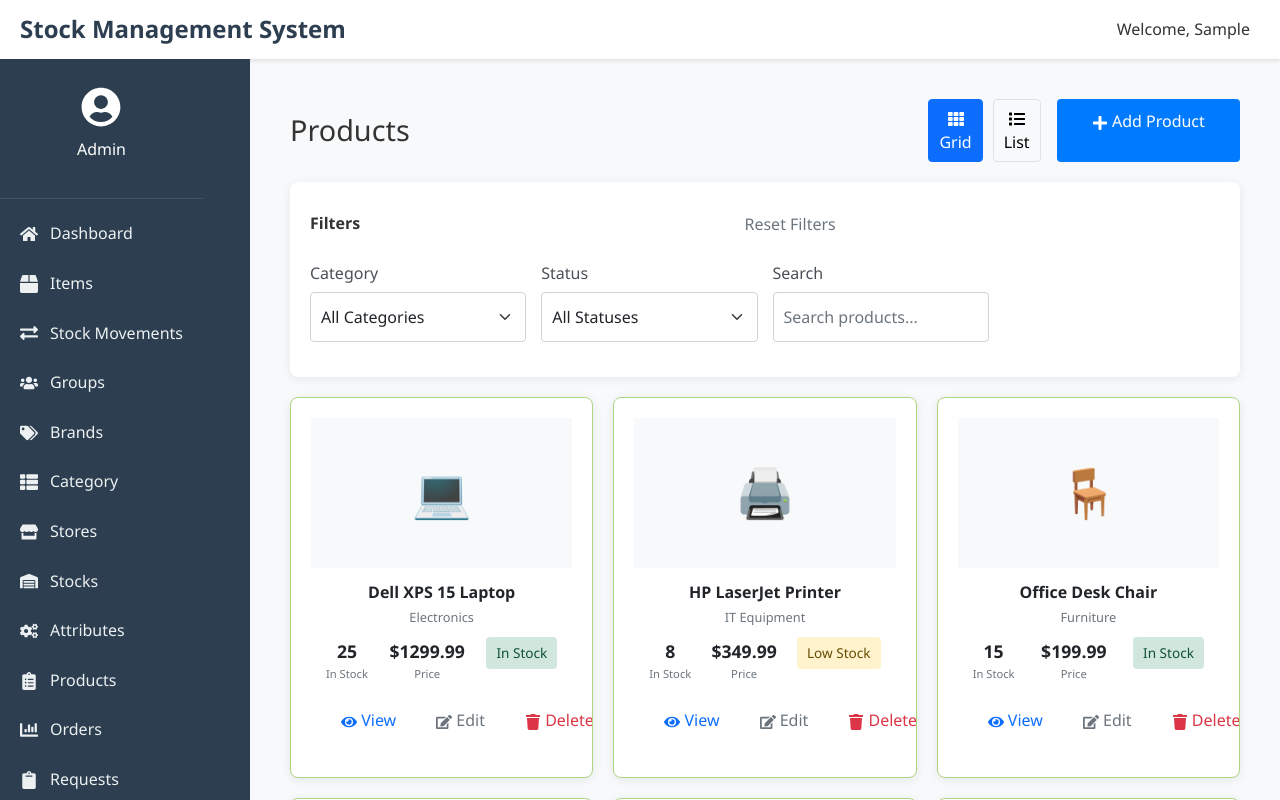
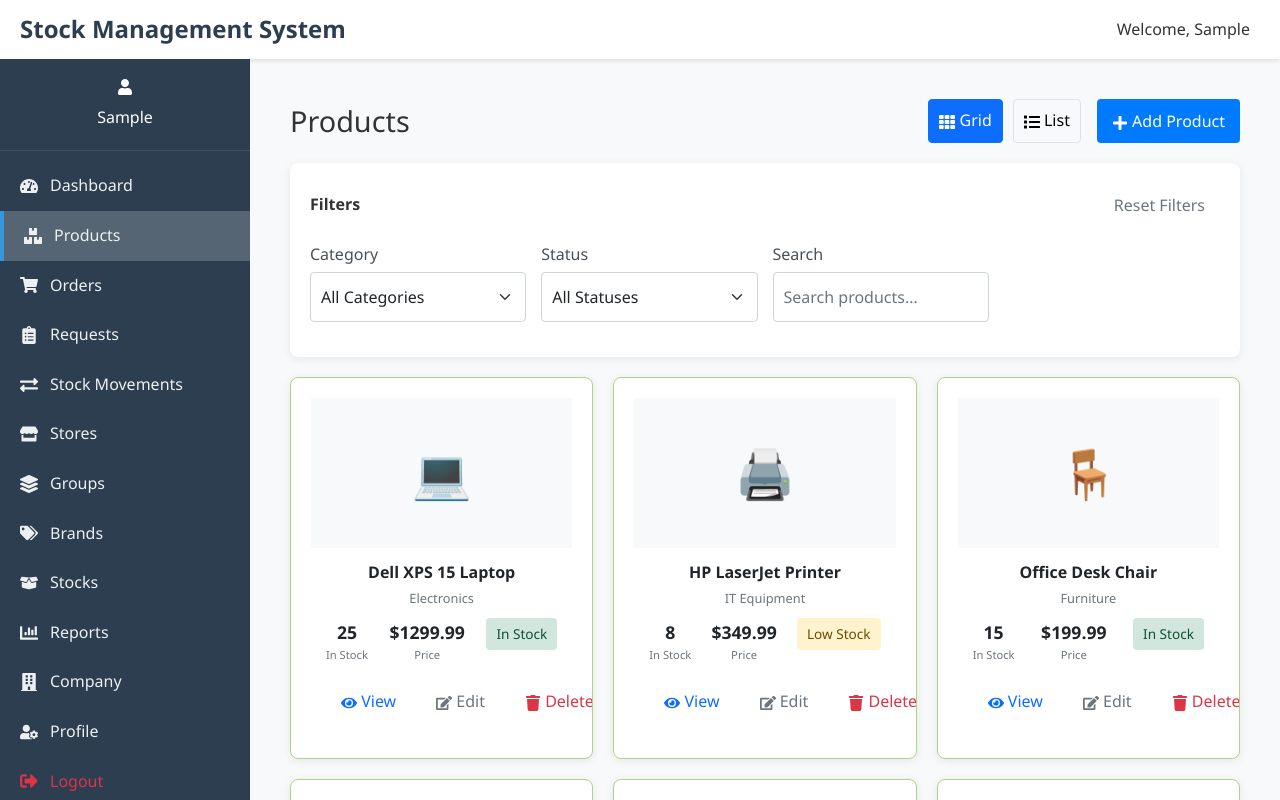
Before and after one commit to icechidi/NITStockMgtMain_v1.0, a React (Create React App) app in the folder client/: page /products in a window 1280 px wide. Both pictures are taken after typing "Sample", "Sample123" into the empty fields and a click on the button "Login". Shown: the top 800 px of the page. Built offline with nearby package versions, Linux system fonts and the light colour scheme.

Commit message:
Conflict with CSS files, renaming the class files for each products

```diff
--- a/client/src/components/Login/Login.css
+++ b/client/src/components/Login/Login.css
@@ -22,18 +22,18 @@
   color: #333;
 }
 
-.form-group {
+.login-form-group {
   margin-bottom: 20px;
 }
 
-.form-group label {
+.login-form-group label {
   display: block;
   margin-bottom: 8px;
   font-weight: 500;
   color: #555;
 }
 
-.form-control {
+.login-form-control {
   width: 100%;
   padding: 10px 12px;
   font-size: 16px;
@@ -42,13 +42,13 @@
   transition: border-color 0.2s;
 }
 
-.form-control:focus {
+.login-form-control:focus {
   border-color: #4a90e2;
   outline: none;
   box-shadow: 0 0 0 2px rgba(74, 144, 226, 0.2);
 }
 
-.btn {
+.login-btn {
   display: block;
   width: 100%;
   padding: 12px;
@@ -61,16 +61,16 @@
   transition: background-color 0.2s;
 }
 
-.btn-primary {
+.login-btn-primary {
   background-color: #4a90e2;
   color: white;
 }
 
-.btn-primary:hover {
+.login-btn-primary:hover {
   background-color: #3a80d2;
 }
 
-.alert {
+.login-alert {
   padding: 12px;
   margin-bottom: 20px;
   border-radius: 4px;
@@ -79,16 +79,16 @@
   border: 1px solid #f5c6cb;
 }
 
-.mt-3 {
+.login-mt-3 {
   margin-top: 16px;
 }
 
-.text-center {
+.login-text-center {
   text-align: center;
 }
 
 /* Loading spinner */
-.loading-container {
+.login-loading-container {
   display: flex;
   flex-direction: column;
   justify-content: center;
@@ -96,17 +96,17 @@
   height: 100vh;
 }
 
-.loading-spinner {
+.login-loading-spinner {
   border: 4px solid rgba(0, 0, 0, 0.1);
   border-radius: 50%;
   border-top: 4px solid #4a90e2;
   width: 40px;
   height: 40px;
-  animation: spin 1s linear infinite;
+  animation: login-spin 1s linear infinite;
   margin-bottom: 16px;
 }
 
-@keyframes spin {
+@keyframes login-spin {
   0% {
     transform: rotate(0deg);
   }
--- a/client/src/components/Navbar/Navbar.css
+++ b/client/src/components/Navbar/Navbar.css
@@ -1,4 +1,4 @@
-.navbar {
+.navbar-container {
   width: 250px;
   height: 100%;
   background-color: #2c3e50;
@@ -8,18 +8,18 @@
   z-index: 1000;
 }
 
-.nav {
+.navbar-nav {
   list-style: none;
   padding: 0;
   margin: 0;
 }
 
-.nav-item {
+.navbar-nav-item {
   margin: 0;
   padding: 0;
 }
 
-.nav-link {
+.navbar-nav-link {
   display: flex;
   align-items: center;
   padding: 12px 20px;
@@ -28,22 +28,22 @@
   transition: all 0.2s ease;
 }
 
-.nav-link:hover {
+.navbar-nav-link:hover {
   background-color: rgba(255, 255, 255, 0.1);
   text-decoration: none;
 }
 
-.nav-link.active {
+.navbar-nav-link.active {
   background-color: rgba(255, 255, 255, 0.2);
   border-left: 4px solid #3498db;
 }
 
-.nav-icon {
+.navbar-nav-icon {
   margin-right: 12px;
   font-size: 18px;
 }
 
-.user-icon-admin {
+.navbar-user-icon-admin {
   display: flex;
   flex-direction: column;
   align-items: center;
@@ -52,7 +52,7 @@
   margin-bottom: 10px;
 }
 
-.user-name {
+.navbar-user-name {
   margin-top: 10px;
   font-size: 16px;
   font-weight: 500;
@@ -102,14 +102,14 @@
 
 /* Responsive styles */
 @media (max-width: 768px) {
-  .navbar {
+  .navbar-container {
     position: fixed;
     left: -250px;
     top: 0;
     bottom: 0;
   }
 
-  .navbar.mobile-open {
+  .navbar-container.mobile-open {
     left: 0;
   }
 
--- a/client/src/components/Navbar/Navbar.js
+++ b/client/src/components/Navbar/Navbar.js
@@ -1,100 +1,157 @@
-import React from 'react';
-import { Link } from 'react-router-dom';
-import './Navbar.css'; // Add a custom CSS file for styling
-import { FaHome, FaBox, FaExchangeAlt, FaClipboard, FaUsers, FaTags, FaThList, FaStore, FaWarehouse, FaCogs, FaClipboardList, FaChartBar, FaBuilding, FaUserCircle, FaSignOutAlt } from 'react-icons/fa'; // Import icons
+"use client"
+
+import { useState, useEffect, useContext } from "react"
+import { Link, useLocation } from "react-router-dom"
+import {
+  FaUser,
+  FaTachometerAlt,
+  FaBoxes,
+  FaExchangeAlt,
+  FaStore,
+  FaLayerGroup,
+  FaChartBar,
+  FaSignOutAlt,
+  FaUserCog,
+  FaBuilding,
+  FaTags,
+  FaBoxOpen,
+  FaShoppingCart,
+  FaClipboardList,
+} from "react-icons/fa"
+import { AuthContext } from "../../context/AuthContext"
+import "./Navbar.css"
 
 function Navbar() {
+  const location = useLocation()
+  const { currentUser, logout } = useContext(AuthContext)
+  const [mobileOpen, setMobileOpen] = useState(false)
+
+  // Close navbar when route changes on mobile
+  useEffect(() => {
+    setMobileOpen(false)
+  }, [location])
+
+  // Close navbar when clicking outside on mobile
+  useEffect(() => {
+    const handleClickOutside = (event) => {
+      if (mobileOpen && !event.target.closest(".navbar-container") && !event.target.closest(".navbar-toggle")) {
+        setMobileOpen(false)
+      }
+    }
+
+    document.addEventListener("mousedown", handleClickOutside)
+    return () => {
+      document.removeEventListener("mousedown", handleClickOutside)
+    }
+  }, [mobileOpen])
+
+  // Prevent body scroll when navbar is open on mobile
+  useEffect(() => {
+    if (mobileOpen) {
+      document.body.style.overflow = "hidden"
+    } else {
+      document.body.style.overflow = ""
+    }
+
+    return () => {
+      document.body.style.overflow = ""
+    }
+  }, [mobileOpen])
+
   return (
-    <div className="navbar">
-      <ul className="nav flex-column">
-      <div className="user-icon-admin">
-        <FaUserCircle size={40} color="#ffffff" /> {/* User icon */}
-        <p className="user-name">Admin</p> {/* Optional user label */}
+    <>
+      {/* Mobile Toggle Button */}
+      <button className="navbar-toggle d-md-none" onClick={() => setMobileOpen(true)} aria-label="Open menu">
+        <FaBoxes />
+      </button>
+
+      {/* Mobile Overlay */}
+      <div className={`navbar-overlay ${mobileOpen ? "active" : ""}`}></div>
+
+      <div className={`navbar-container ${mobileOpen ? "mobile-open" : ""}`}>
+        {/* Mobile Close Button */}
+        <button className="navbar-close d-md-none" onClick={() => setMobileOpen(false)} aria-label="Close menu">
+          &times;
+        </button>
+
+        <div className="navbar-user-icon-admin">
+          <FaUser />
+          <div className="navbar-user-name">{currentUser?.username || "User"}</div>
         </div>
 
-        <li className="nav-item">
-          <Link className="nav-link" to="/dashboard">
-            <FaHome className="nav-icon" /> Dashboard
+        <ul className="navbar-nav">
+          <li className="navbar-nav-item">
+            <Link to="/dashboard" className={`navbar-nav-link ${location.pathname === "/dashboard" ? "active" : ""}`}>
+              <FaTachometerAlt className="navbar-nav-icon" /> Dashboard
             </Link>
           </li>
-        <li className="nav-item">
-          <Link className="nav-link" to="/items">
-            <FaBox className="nav-icon" /> Items
+          <li className="navbar-nav-item">
+            <Link to="/products" className={`navbar-nav-link ${location.pathname === "/products" ? "active" : ""}`}>
+              <FaBoxes className="navbar-nav-icon" /> Products
             </Link>
           </li>
-        <li className="nav-item">
-          <Link className="nav-link" to="/stock-movements">
-            <FaExchangeAlt className="nav-icon" /> Stock Movements
+          <li className="navbar-nav-item">
+            <Link to="/orders" className={`navbar-nav-link ${location.pathname === "/orders" ? "active" : ""}`}>
+              <FaShoppingCart className="navbar-nav-icon" /> Orders
             </Link>
           </li>
-        <li className="nav-item">
-          <Link className="nav-link" to="/groups">
-            <FaUsers className="nav-icon" /> Groups
+          <li className="navbar-nav-item">
+            <Link to="/requests" className={`navbar-nav-link ${location.pathname === "/requests" ? "active" : ""}`}>
+              <FaClipboardList className="navbar-nav-icon" /> Requests
             </Link>
           </li>
-        <li className="nav-item">
-          <Link className="nav-link" to="/brands">
-            <FaTags className="nav-icon" /> Brands
+          <li className="navbar-nav-item">
+            <Link
+              to="/stock-movements"
+              className={`navbar-nav-link ${location.pathname === "/stock-movements" ? "active" : ""}`}
+            >
+              <FaExchangeAlt className="navbar-nav-icon" /> Stock Movements
             </Link>
           </li>
-        <li className="nav-item">
-          <Link className="nav-link" to="/category">
-            <FaThList className="nav-icon" /> Category
+          <li className="navbar-nav-item">
+            <Link to="/stores" className={`navbar-nav-link ${location.pathname === "/stores" ? "active" : ""}`}>
+              <FaStore className="navbar-nav-icon" /> Stores
             </Link>
           </li>
-        <li className="nav-item">
-          <Link className="nav-link" to="/stores">
-            <FaStore className="nav-icon" /> Stores
+          <li className="navbar-nav-item">
+            <Link to="/groups" className={`navbar-nav-link ${location.pathname === "/groups" ? "active" : ""}`}>
+              <FaLayerGroup className="navbar-nav-icon" /> Groups
             </Link>
           </li>
-        <li className="nav-item">
-          <Link className="nav-link" to="/stocks">
-            <FaWarehouse className="nav-icon" /> Stocks
+          <li className="navbar-nav-item">
+            <Link to="/brands" className={`navbar-nav-link ${location.pathname === "/brands" ? "active" : ""}`}>
+              <FaTags className="navbar-nav-icon" /> Brands
             </Link>
           </li>
-        <li className="nav-item">
-          <Link className="nav-link" to="/attributes">
-            <FaCogs className="nav-icon" /> Attributes
+          <li className="navbar-nav-item">
+            <Link to="/stocks" className={`navbar-nav-link ${location.pathname === "/stocks" ? "active" : ""}`}>
+              <FaBoxOpen className="navbar-nav-icon" /> Stocks
             </Link>
           </li>
-        <li className="nav-item">
-          <Link className="nav-link" to="/products">
-            <FaClipboardList className="nav-icon" /> Products
+          <li className="navbar-nav-item">
+            <Link to="/reports" className={`navbar-nav-link ${location.pathname === "/reports" ? "active" : ""}`}>
+              <FaChartBar className="navbar-nav-icon" /> Reports
             </Link>
           </li>
-        <li className="nav-item">
-          <Link className="nav-link" to="/orders">
-            <FaChartBar className="nav-icon" /> Orders
+          <li className="navbar-nav-item">
+            <Link to="/company" className={`navbar-nav-link ${location.pathname === "/company" ? "active" : ""}`}>
+              <FaBuilding className="navbar-nav-icon" /> Company
             </Link>
           </li>
-        <li className="nav-item">
-          <Link className="nav-link" to="/requests">
-            <FaClipboard className="nav-icon" /> Requests
+          <li className="navbar-nav-item">
+            <Link to="/profile" className={`navbar-nav-link ${location.pathname === "/profile" ? "active" : ""}`}>
+              <FaUserCog className="navbar-nav-icon" /> Profile
             </Link>
           </li>
-        <li className="nav-item">
-          <Link className="nav-link" to="/reports">
-            <FaChartBar className="nav-icon" /> Reports
-          </Link>
-        </li>
-        <li className="nav-item">
-          <Link className="nav-link" to="/company">
-            <FaBuilding className="nav-icon" /> Company
-          </Link>
-        </li>
-        <li className="nav-item">
-          <Link className="nav-link" to="/profile">
-            <FaUserCircle className="nav-icon" /> Profile
-          </Link>
-        </li>
-        <li className="nav-item">
-          <Link className="nav-link text-danger" to="/logout">
-            <FaSignOutAlt className="nav-icon" /> Logout
+          <li className="navbar-nav-item">
+            <Link to="/login" className="navbar-nav-link text-danger" onClick={logout}>
+              <FaSignOutAlt className="navbar-nav-icon" /> Logout
             </Link>
           </li>
         </ul>
       </div>
-  );
+    </>
+  )
 }
 
-export default Navbar;
+export default Navbar
```
Lines whose indentation alone changed are shown as unchanged.
